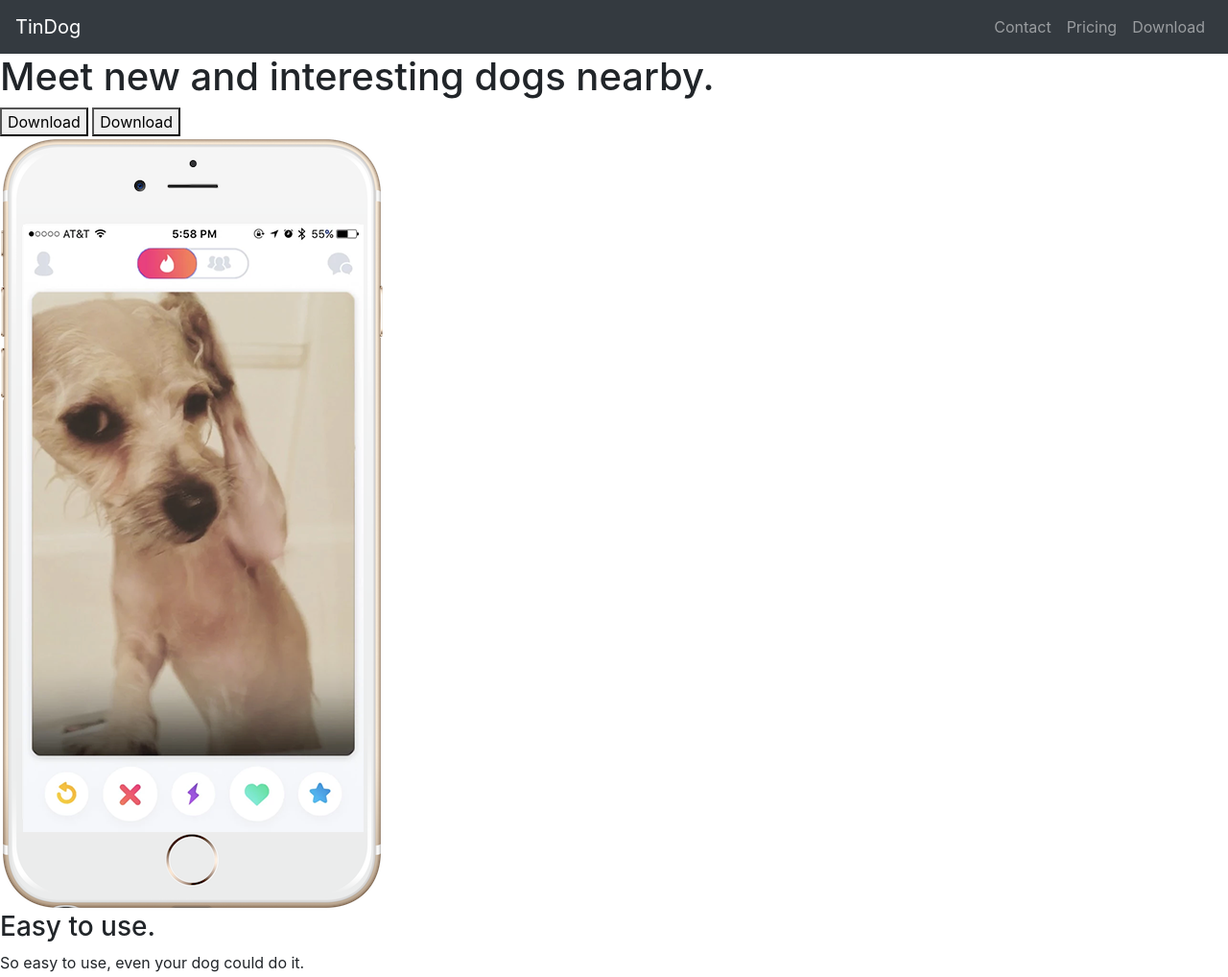
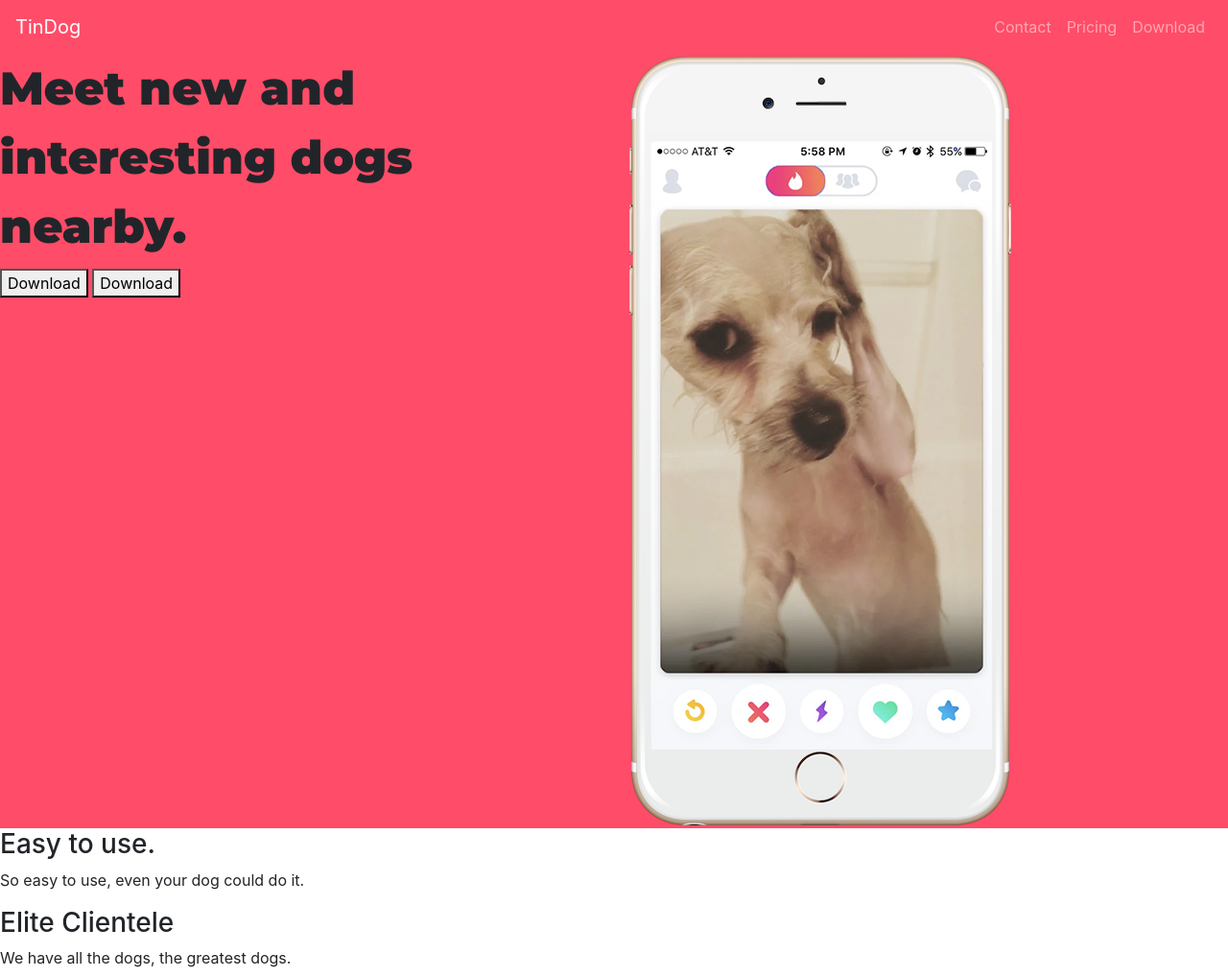
Before and after one commit to Jahidfahad/TinDog, a plain HTML site: page index.html in a window 1280 px wide. Shown: the top 1018 px of the page at 96% size. Drawn offline with nearby package versions, Linux system fonts and the light colour scheme.

Commit message:
add some bootstrap class and google fonts

```diff
--- a/css/styles.css
+++ b/css/styles.css
@@ -0,0 +1,10 @@
+#title{
+    background-color: #ff4c68;
+}
+
+h1{
+    font-family:'Montserrat', sans-serif;
+    font-weight: 900;
+    font-size: 3rem;
+    line-height: 1.5;
+}
--- a/index.html
+++ b/index.html
@@ -4,6 +4,7 @@
 <head>
   <meta charset="utf-8">
   <title>TinDog</title>
+  <link href="https://fonts.googleapis.com/css2?family=Montserrat:ital,wght@0,400;0,500;0,600;0,900;1,300;1,400;1,500&family=Ubuntu:ital,wght@0,300;0,400;0,500;0,700;1,300;1,400;1,500&display=swap" rel="stylesheet">
   <link rel="stylesheet" href="https://stackpath.bootstrapcdn.com/bootstrap/4.4.1/css/bootstrap.min.css" integrity="sha384-Vkoo8x4CGsO3+Hhxv8T/Q5PaXtkKtu6ug5TOeNV6gBiFeWPGFN9MuhOf23Q9Ifjh" crossorigin="anonymous">
   <link rel="stylesheet" href="css/styles.css">
 </head>
@@ -13,7 +14,7 @@
   <section id="title">
 
     <!-- Nav Bar -->
-    <nav class="navbar navbar-expand-lg navbar-dark bg-dark">
+    <nav class="navbar navbar-expand-lg navbar-dark">
       <a class="navbar-brand" href="">TinDog</a>
       <button class="navbar-toggler" type="button" data-toggle="collapse" data-target="#navbarTogglerDemo01" aria-controls="navbarTogglerDemo01" aria-expanded="false" aria-label="Toggle navigation">
         <span class="navbar-toggler-icon"></span>
@@ -41,13 +42,15 @@
 
     <!-- Title -->
 
-    <div>
-      <h1>Meet new and interesting dogs nearby.</h1>
-      <button type="button">Download</button>
-      <button type="button">Download</button>
-    </div>
-    <div>
-      <img src="images/iphone6.png" alt="iphone-mockup">
+    <div class="row">
+      <div class="col-lg-6">
+        <h1>Meet new and interesting dogs nearby.</h1>
+        <button type="button">Download</button>
+        <button type="button">Download</button>
+      </div>
+      <div class="col-lg-6">
+        <img src="images/iphone6.png" alt="iphone-mockup">
+      </div>
     </div>
 
   </section>
```
